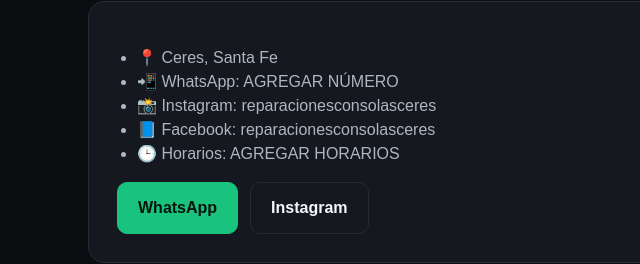
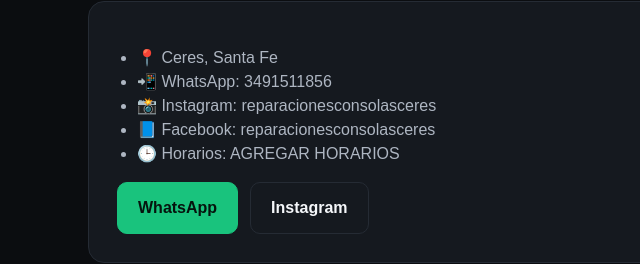
Before and after one commit to adriancejas87/GCM-SERVICIO-TECNICO, a plain HTML site: page index.html in a window 1280 px wide. Shown: the part 1513-1777 px from the top of the page, 22-662 px from the left. Drawn offline with Linux system fonts and the light colour scheme.

Commit message:
Update index.html

```diff
--- a/index.html
+++ b/index.html
@@ -115,7 +115,7 @@
       <div class="contact">
         <ul>
           <li>📍 Ceres, Santa Fe</li>
-          <li>📲 WhatsApp: AGREGAR NÚMERO</li>
+          <li>📲 WhatsApp: 3491511856 </li>
           <li>📸 Instagram: reparacionesconsolasceres</li>
           <li>📘 Facebook: reparacionesconsolasceres</li>
           <li>🕒 Horarios: AGREGAR HORARIOS</li>
```
